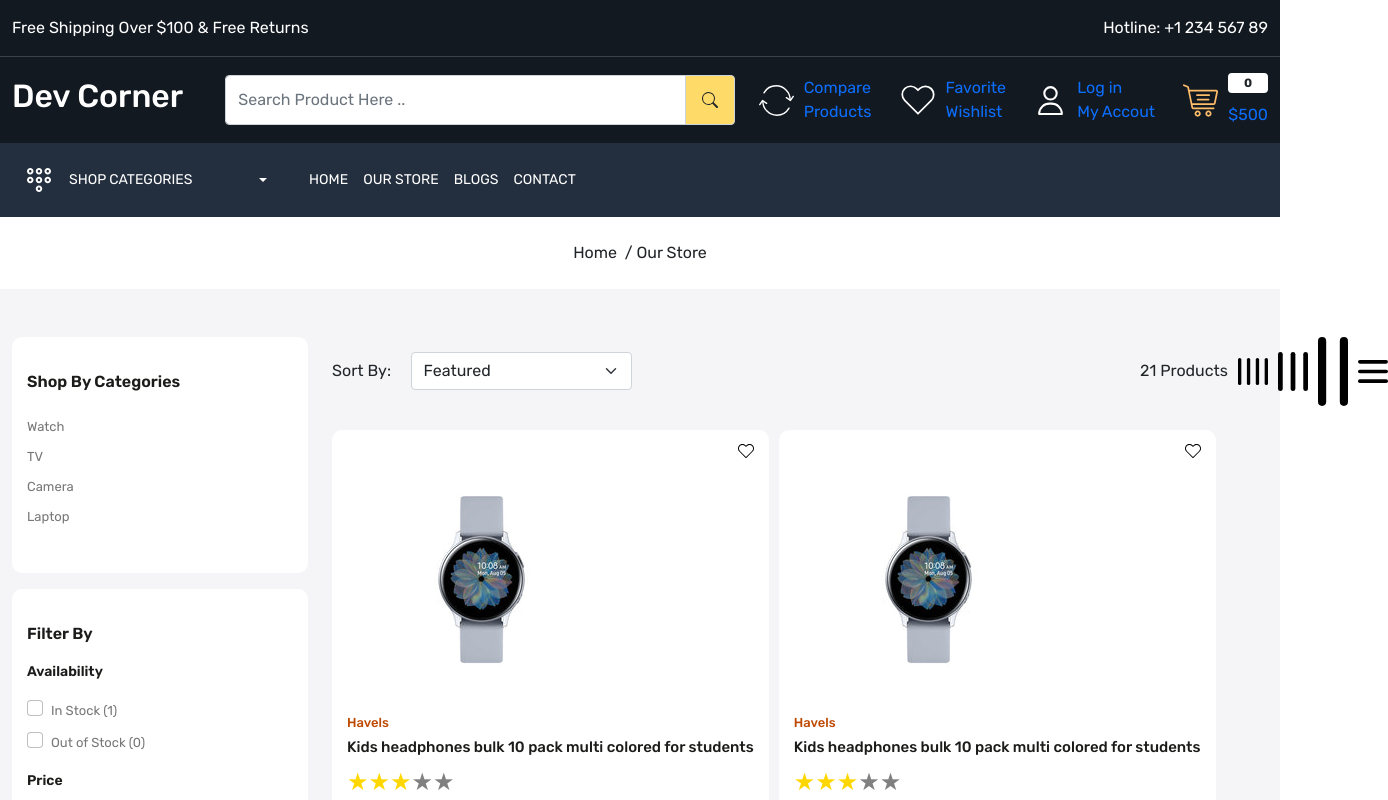
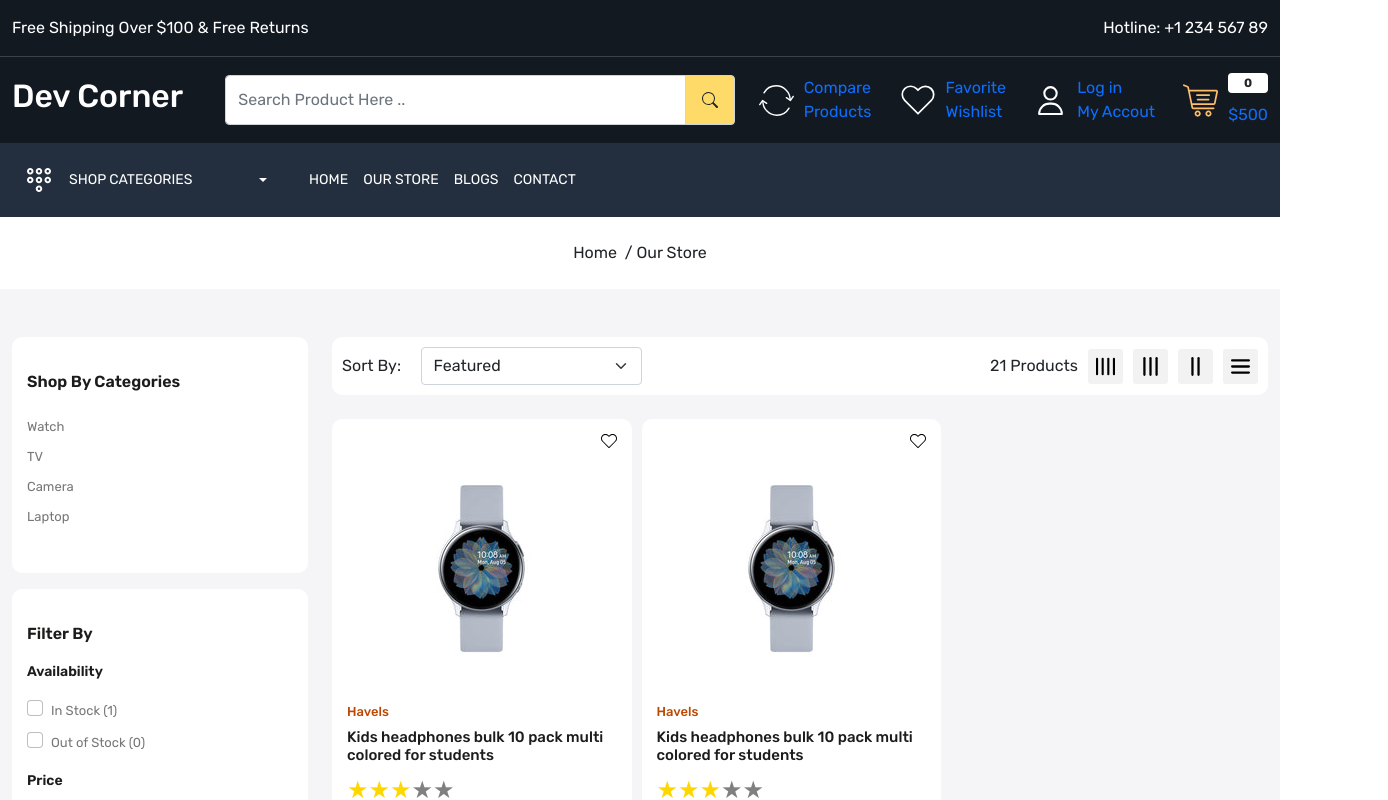
Before and after one commit to IT21321368/ecommerce-app, a React (Create React App) app: page /store in a window 1280 px wide. Shown: the top 800 px of the page, 1388 px wide, since content can reach past the window. Built offline with nearby package versions, Linux system fonts and the light colour scheme.

Commit message:
update app.css

```diff
--- a/src/App.css
+++ b/src/App.css
@@ -254,6 +254,7 @@
   background-color: white;
   border-radius: 10px;
   overflow: hidden;
+  width: 100%;
 }
 .product-card .product-image{
   height: 270px;
@@ -285,6 +286,11 @@
 .product-card .product-details p.price{
   font-size: 16px;
   color: var(--color-1c1c1b);
+}
+.product-card p.description{
+  font-size: 13px;
+  color: var(--color-777777);
+  margin-right: 20px;
 }
 .action-bar{
   top: 10%;
@@ -389,3 +395,48 @@
 .random-products:first-child{
   border-bottom: 1px solid var(--color-ededed);
 }
+.filter-sort-grid{
+  padding: 10px;
+  border-radius: 10px;
+  background-color: white;
+}
+.grid img{
+  width: 35px;
+  height: 35px;
+  background-color: #f2f2f2;
+  padding: 8px;
+  border-radius: 3px;
+  cursor: pointer;
+}
+.gr-12{
+  width: 100%;
+}
+.gr-6{
+  width: 49%;
+}
+.gr-4{
+  width: 32%;
+}
+.gr-3{
+  width: 24%;
+}
+.gr-12 .product-card{
+  display: flex;
+  gap: 20px;
+}
+.gr-6 .product-image{
+  width: 100%;
+}
+.gr-6 .product-image img{
+  margin: auto;
+  display: block;
+}
+.gr-12 .product-card .product-image{
+  width: 270px;
+}
+.gr-12 .product-card .product-image{
+  height: auto;
+}
+.gr-12 .action-bar{
+  top: 17%;
+}
```
